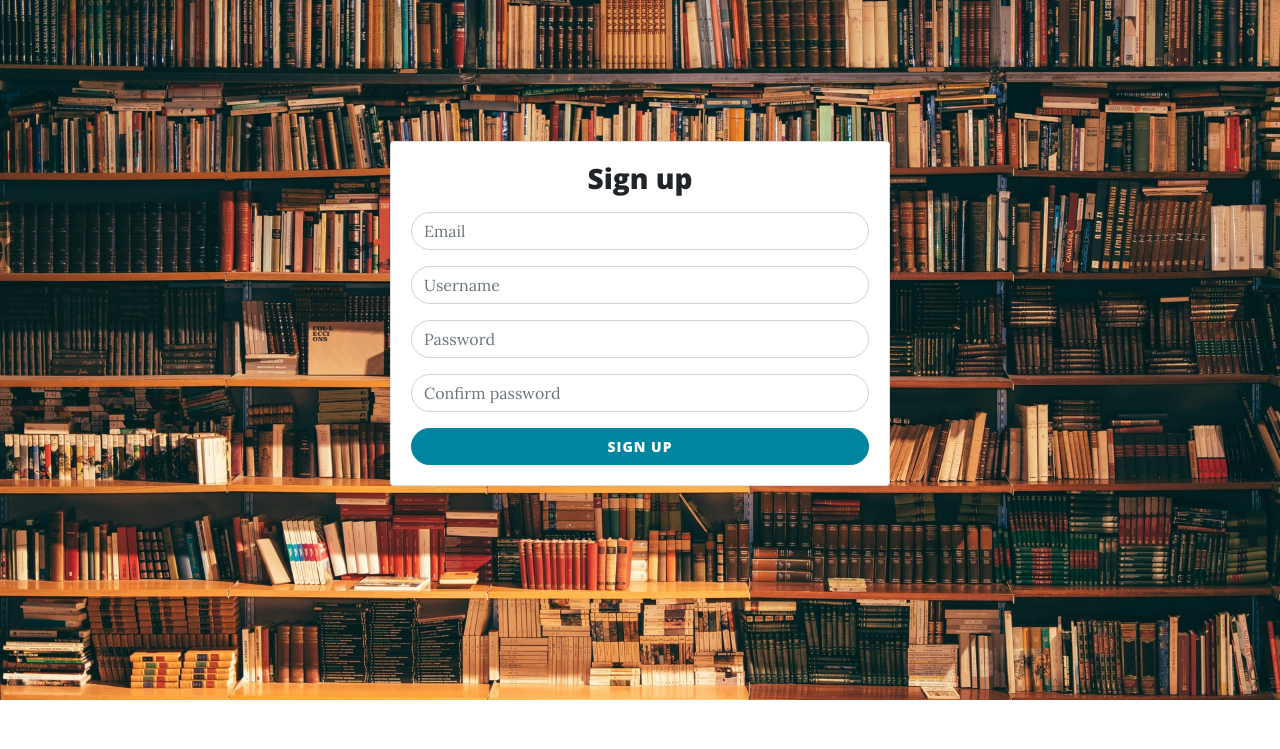
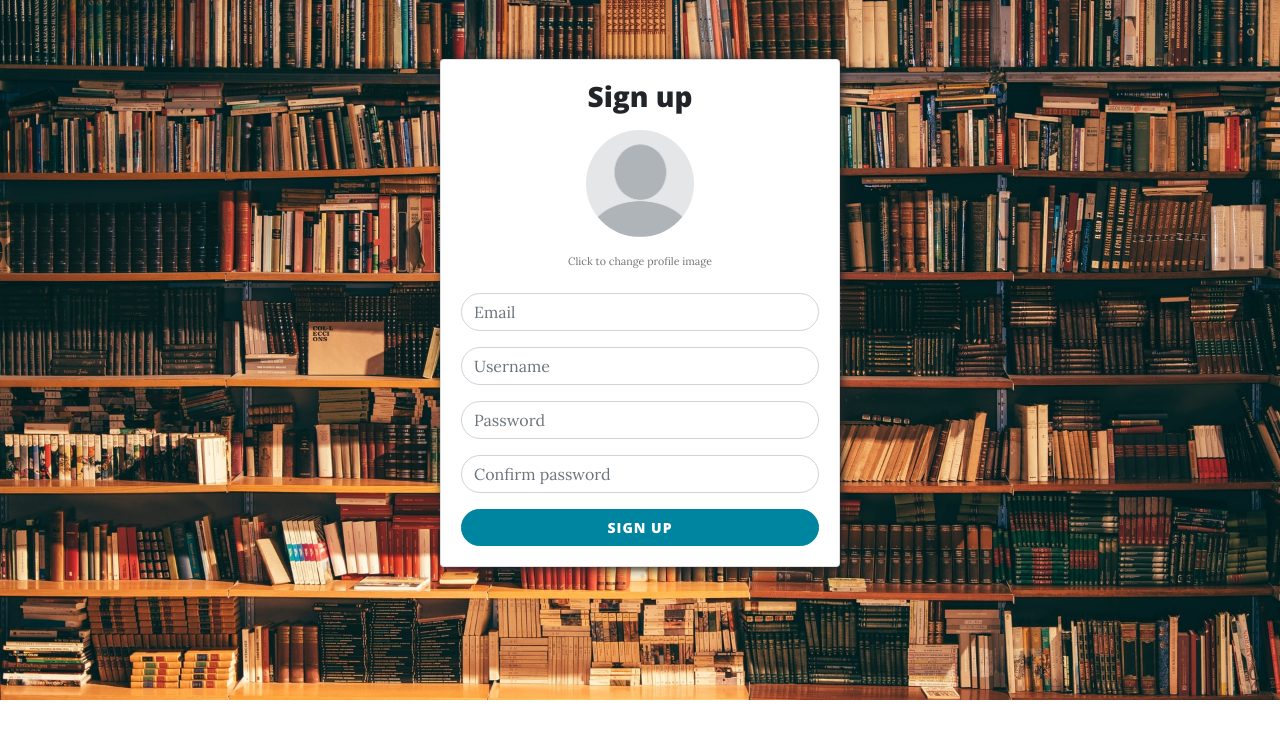
Before and after one commit to HaoHuynh0301/Web-Programming-Project, a PHP site: page /register.php in a window 1280 px wide. Shown: the part 51-800 px from the top of the page. Run offline with PHP 8.4, Linux system fonts and the light colour scheme.

Commit message:
Push function to add profile image

```diff
--- a/php/register-operation.php
+++ b/php/register-operation.php
@@ -6,6 +6,9 @@ if (isset($_POST['submit'])) {
 	$email = textboxValue("email");
 	$password = textboxValue("password");
 	$confirm_password = textboxValue("confirm_password");
+	$profile_img = $_FILES['profile_img']['name'];
+
+	$target = 'profile-img/' . $profile_img;
 
 	if ($password == $confirm_password) {
 		// Check email is duplicated or not.
@@ -22,7 +25,8 @@ if (isset($_POST['submit'])) {
 			}
 			// Insert data to database.
 			else {
-				$sql = "insert into users(users_username, users_email, users_password) values('$username', '$email', '$password')";
+				move_uploaded_file($_FILES['profile_img']['tmp_name'], $target);
+				$sql = "insert into users(users_username, users_email, users_password, profile_img) values('$username', '$email', '$password', '$profile_img')";
 				$result = mysqli_query($conn, $sql);
 				if (!$result) {
 					echo mysqli_error($conn);
--- a/register.php
+++ b/register.php
@@ -30,6 +30,13 @@
             background-repeat: no-repeat;
             background-size: 100%;
         }
+
+        img {
+            min-width: 30%;
+            max-width: 50px;
+            border-radius: 50%;
+            display: block;
+        }
     </style>
 </head>
 
@@ -41,11 +48,18 @@
     <header class="masthead">
     </header>
 
-    <form action="" method='post' style="margin: 15%;">
+    <form action="" method='post' enctype="multipart/form-data">
         <div class="container d-flex justify-content-center">
-            <div class="row">
-                <div class="card mb-3" style="min-width: 500px; padding: 1em;">
+            <div class="row" style="margin-top: 3em;">
+                <div class="card mb-3" style="padding: 1em; box-shadow: 2px 2px 10px; min-width: 400px;">
                     <h3 class="d-flex justify-content-center mb-3">Sign up</h3>
+                    <div class="input-group mb-3">
+                        <img class="mx-auto d-block" src="img/balnk-avatar.png" id="profile-img-display" alt="blank-avartar" onclick="triggerClick()">
+                        <input name="profile_img" type="file" class="custom-file-input" id="profile-img" onchange="displayImage(this)" style="display: none;">
+                    </div>
+                    <div class="input-group mb-3 d-flex justify-content-center">
+                        <label for="profile-img-display" style="color: #737373; font-size: 8pt;">Click to change profile image</label>
+                    </div>
                     <div class="input-group mb-3">
                         <input name="email" type="Email" class="form-control" placeholder="Email" style="border-radius: 50px;">
                     </div>
@@ -68,4 +82,20 @@
 
 </body>
 
+<script>
+    function triggerClick(e) {
+        document.querySelector('#profile-img').click();
+    }
+
+    function displayImage(e) {
+        if (e.files[0]) {
+            var reader = new FileReader();
+            reader.onload = function(e) {
+                document.querySelector('#profile-img-display').setAttribute('src', e.target.result);
+            }
+            reader.readAsDataURL(e.files[0]);
+        }
+    }
+</script>
+
 </html>
```
Also changed, not shown: blog_website.sql (+9 -14 lines), img/balnk-avatar.png (added). Lines whose indentation alone changed are shown as unchanged.
